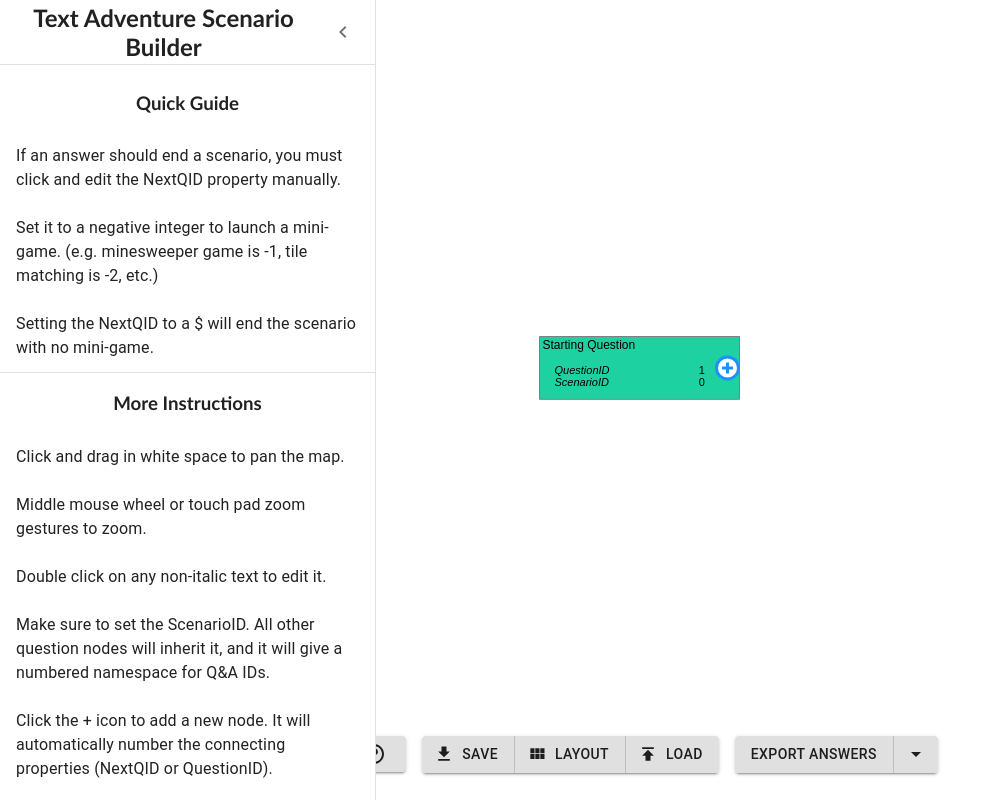
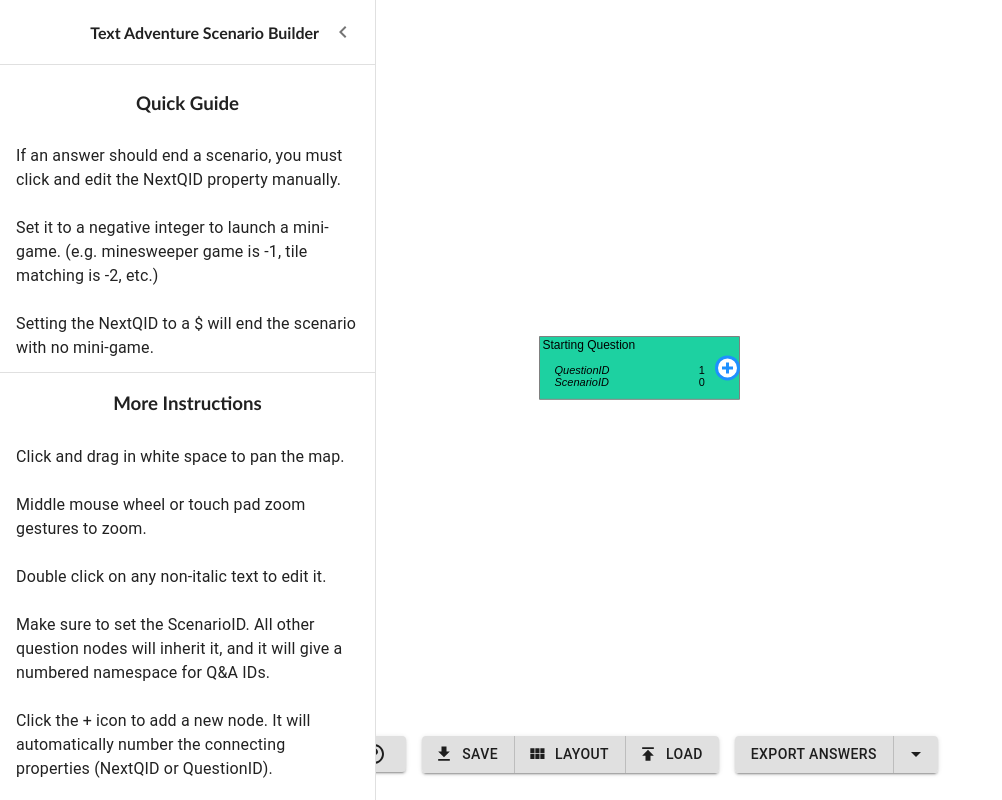
Before and after one commit to justkd/Text-Adventure-Scenario-Builder, a React (Create React App) app: page / in a window 1280 px wide. Shown: the whole page, without its empty margins (0-1002 px from the left). Built offline with nearby package versions, Linux system fonts and the light colour scheme.

Commit message:
updated title size

```diff
--- a/src/tsx/HelpDrawer.tsx
+++ b/src/tsx/HelpDrawer.tsx
@@ -126,7 +126,7 @@ export const HelpDrawer = ({ isOpen }: { isOpen: boolean }): JSX.Element => {
         }}
       >
         <div className={classes.drawerHeader}>
-          <h2>Text Adventure Scenario Builder</h2>
+          <h4>Text Adventure Scenario Builder</h4>
           <IconButton onClick={handleDrawerClose}>
             {theme.direction === "ltr" ? (
               <ChevronLeftIcon />
```
